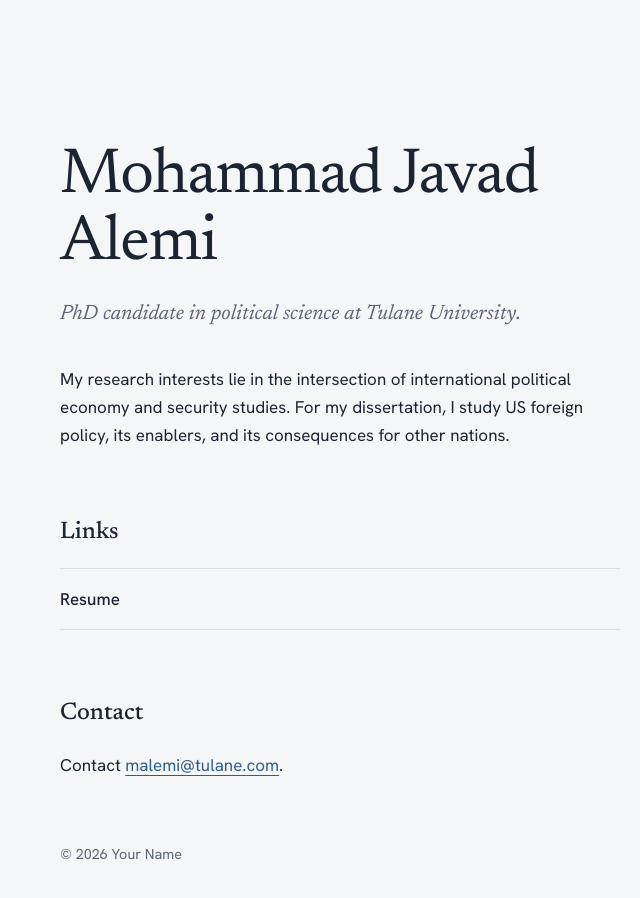
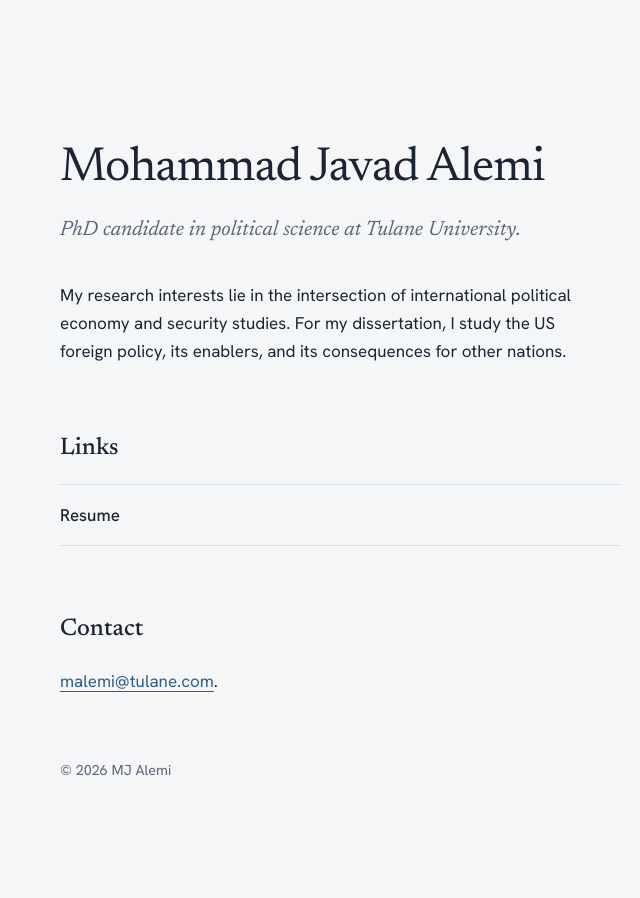
Before and after one commit to MJA-git/mjalemi.com.github.io, a plain HTML site: page index.html in a window 1280 px wide. Shown: the whole page, without its empty margins (300-940 px from the left). Drawn offline with Linux system fonts and the light colour scheme.

Commit message:
Update index.html

```diff
--- a/index.html
+++ b/index.html
@@ -41,7 +41,7 @@
     main { max-width: 38rem; margin: 0 auto; padding: 18vh 1.5rem 6rem; }
 
     h1 {
-      font-family: var(--serif); font-weight: 400; font-size: clamp(2.6rem, 8vw, 4rem);
+      font-family: var(--serif); font-weight: 400; font-size: clamp(2rem, 8vw, 3rem);
       line-height: 1.05; letter-spacing: -0.02em; margin: 0 0 1.25rem;
     }
     .role { font-family: var(--serif); font-style: italic; font-size: 1.3rem; color: var(--muted); margin: 0 0 2rem; }
@@ -76,7 +76,7 @@
     <p class="role">PhD candidate in political science at Tulane University.</p> <!-- EDIT -->
     <p class="bio">
       My research interests lie in the intersection of international political economy and security studies. For my dissertation,
-      I study US foreign policy, its enablers, and its consequences for other nations.
+      I study the US foreign policy, its enablers, and its consequences for other nations.
     </p> <!-- EDIT -->
 
     <h2>Links</h2>
@@ -90,9 +90,9 @@
     </ul>
 
     <h2>Contact</h2>
-    <p class="contact">Contact <a href="mailto:malemi@tulane.com">malemi@tulane.com</a>.</p> <!-- EDIT -->
+    <p class="contact"><a href="mailto:malemi@tulane.com">malemi@tulane.com</a>.</p> <!-- EDIT -->
 
-    <footer>© 2026 Your Name</footer> <!-- EDIT -->
+    <footer>© 2026 MJ Alemi</footer> <!-- EDIT -->
   </main>
 </body>
 </html>
```
